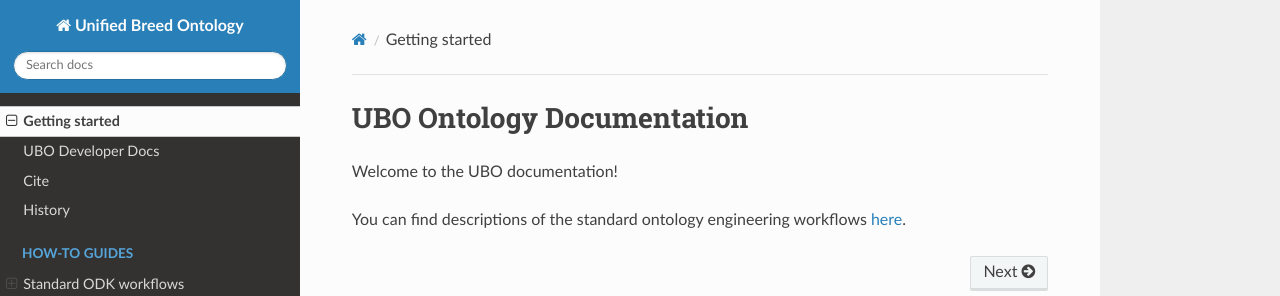
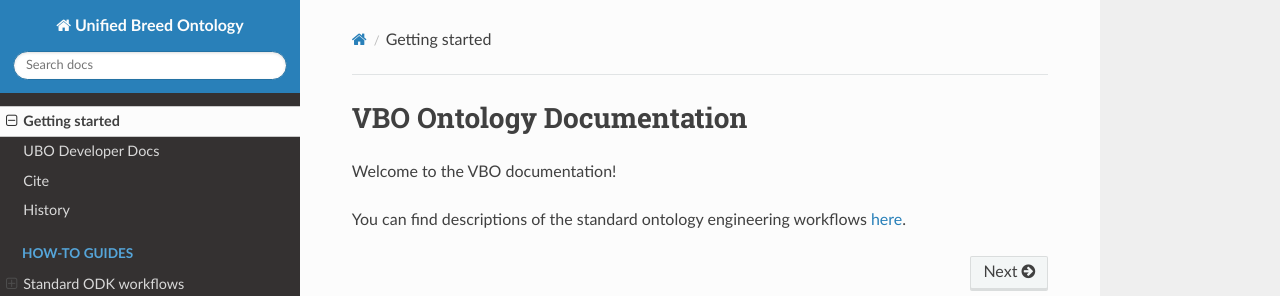
Before and after one commit to monarch-initiative/vertebrate-breed-ontology, an MkDocs documentation site: the page built from docs/index.md, in a window 1280 px wide. Shown: the top 296 px of the page. Built offline with MkDocs 1.6.1, drawn with Linux system fonts in a browser that asks for light colours; nearby versions of some CDN libraries.

Commit message:
Update index.md

```diff
--- a/docs/index.md
+++ b/docs/index.md
@@ -1,7 +1,7 @@
-# UBO Ontology Documentation
+# VBO Ontology Documentation
 
 [//]: # "This file is meant to be edited by the ontology maintainer."
 
-Welcome to the UBO documentation!
+Welcome to the VBO documentation!
 
 You can find descriptions of the standard ontology engineering workflows [here](odk-workflows/index.md).
```
